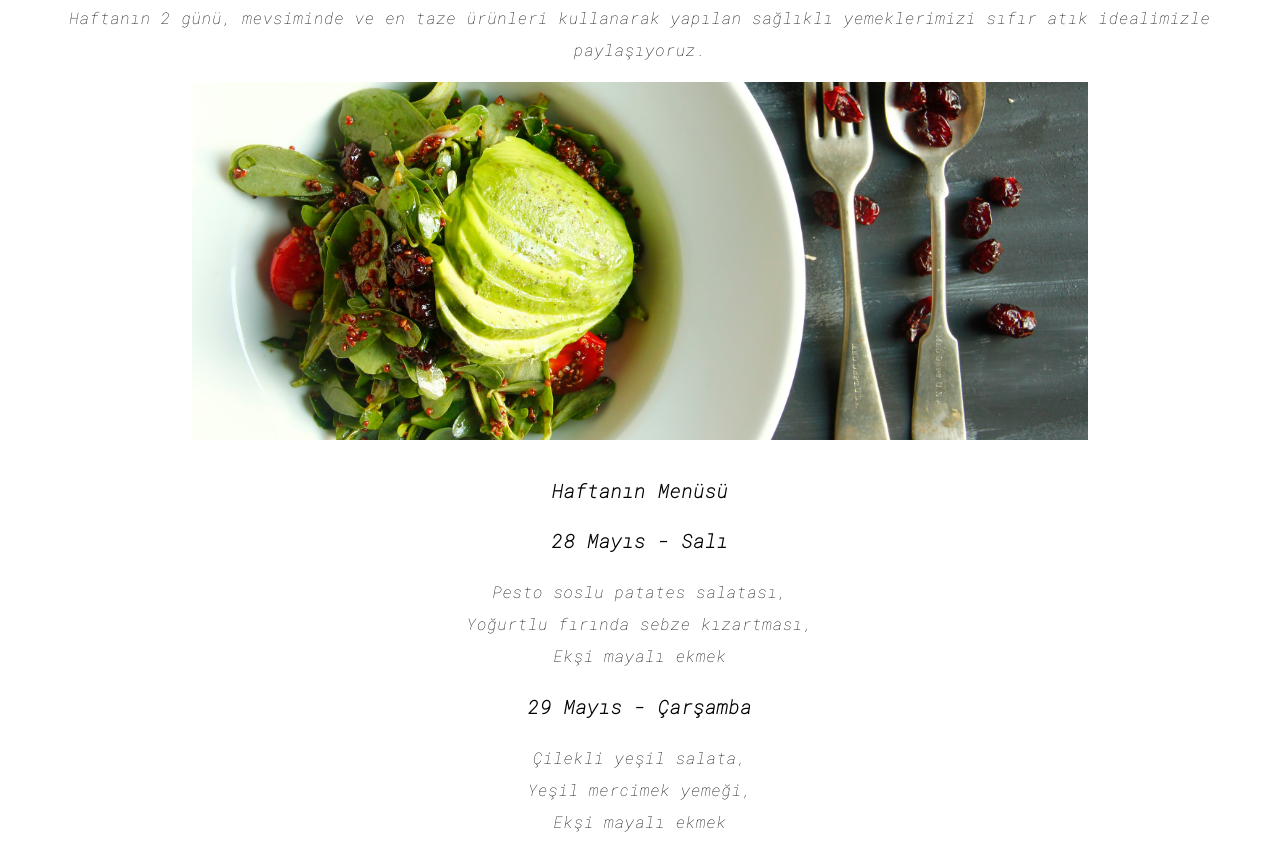
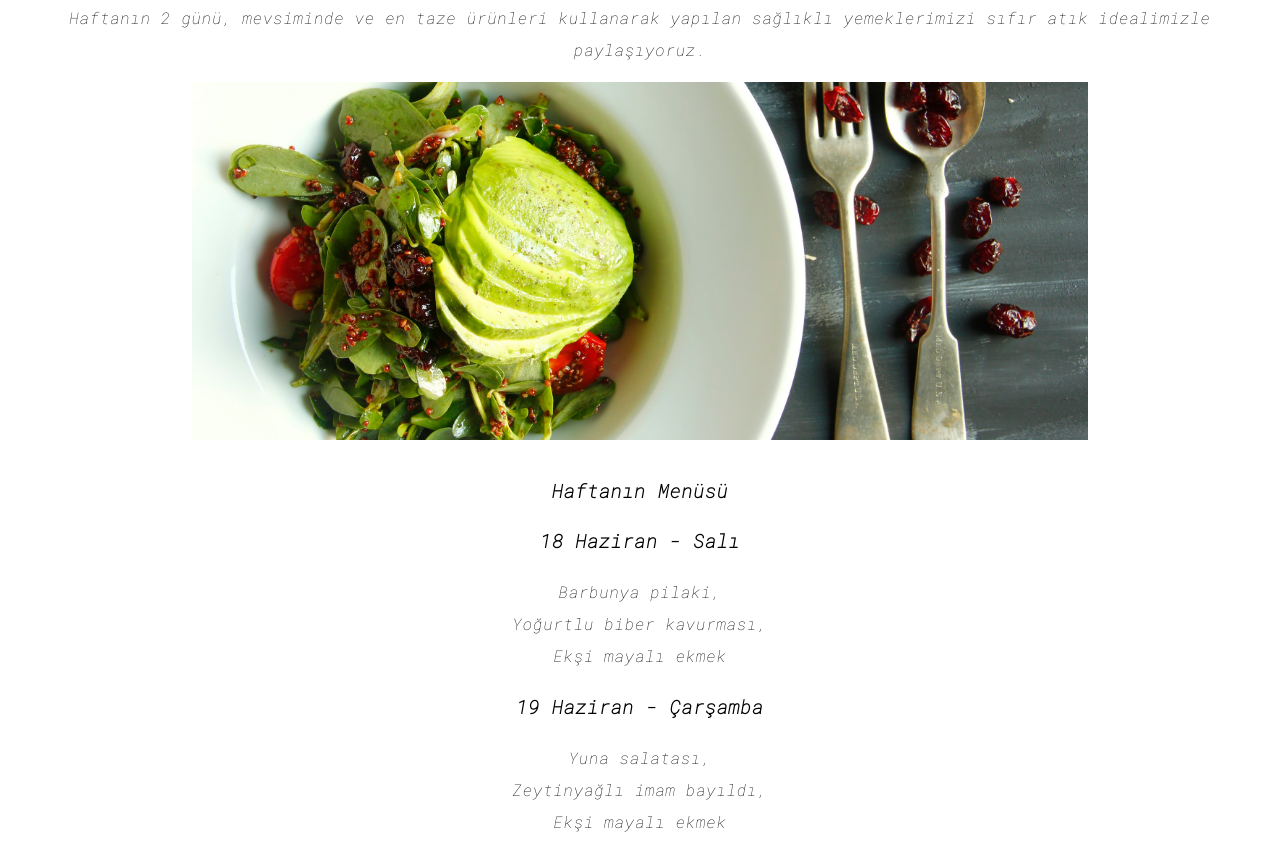
Before and after one commit to mertakiner/deneme, a plain HTML site: page ogleyemegi.html in a window 1280 px wide. Shown: the part 89-940 px from the top of the page. Drawn offline with Linux system fonts and the light colour scheme; a script that the page names is missing.

Commit message:
June 17 Updated
Uptaded

```diff
--- a/ogleyemegi.html
+++ b/ogleyemegi.html
@@ -24,18 +24,16 @@
             <h3>Haftanın Menüsü</h3>
         </div>
         <div id="foodArea">
-            <h3>28 Mayıs - Salı</h3>
-            <p>
-              Pesto soslu patates salatası,
-              <br /> Yoğurtlu fırında sebze kızartması,
-              <br /> Ekşi mayalı ekmek
-            </p>
-            <h3>29 Mayıs - Çarşamba</h3>
-            <p>
-              Çilekli yeşil salata,
-              <br /> Yeşil mercimek yemeği,
-              <br /> Ekşi mayalı ekmek
-            </p>
+        <h3>18 Haziran - Salı</h3>
+        <p> Barbunya pilaki,
+          <br /> Yoğurtlu biber kavurması,
+          <br /> Ekşi mayalı ekmek
+        </p>
+        <h3>19 Haziran - Çarşamba</h3>
+        <p> Yuna salatası,
+          <br /> Zeytinyağlı imam bayıldı,
+          <br /> Ekşi mayalı ekmek
+        </p>
             <div id="foodFooter">
                 <!-- <button class="open-button" onclick="openForm()">
                     <img src="photo/siparisver.png">
```
